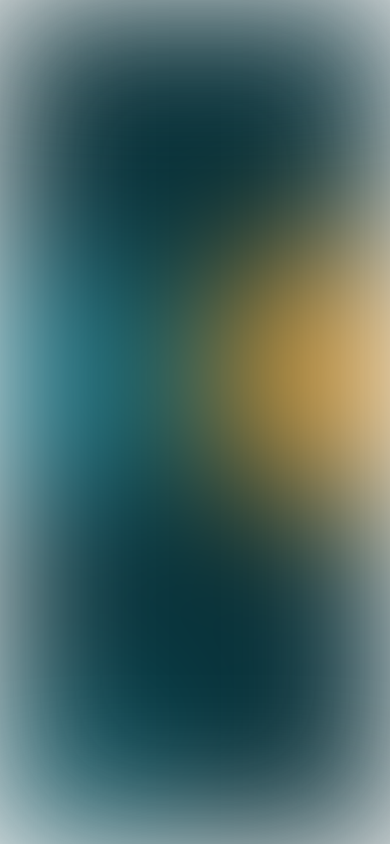
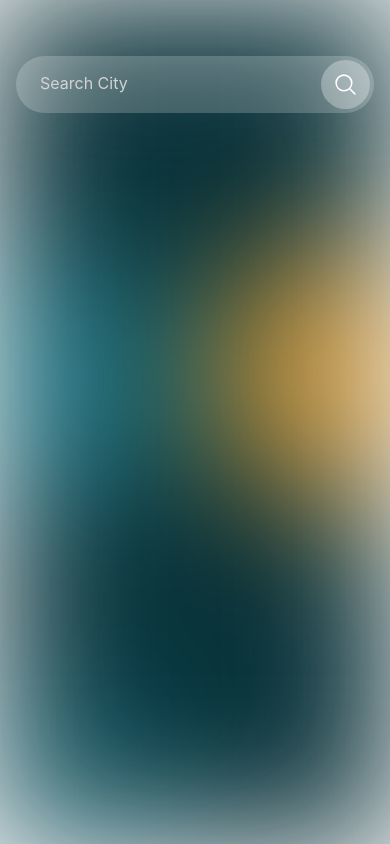
Before and after one commit to Ahmed-Azoz1/Weather-App, a React Native app: screen /Home in a window 390 px wide. Built offline with nearby package versions, Linux system fonts and the light colour scheme.

Commit message:
Add Search component

```diff
--- a/App.js
+++ b/App.js
@@ -1,4 +1,3 @@
-import { Text, View } from 'react-native';
 import AppNavigation from './navigation/appNavigation';
 
 
--- a/navigation/appNavigation.js
+++ b/navigation/appNavigation.js
@@ -1,4 +1,4 @@
-import { LogBox, Text } from 'react-native';
+import { LogBox } from 'react-native';
 import React from 'react';
 import {NavigationContainer} from '@react-navigation/native';
 import { createNativeStackNavigator } from '@react-navigation/native-stack';
--- a/screens/HomeScreen.jsx
+++ b/screens/HomeScreen.jsx
@@ -1,18 +1,26 @@
-import { View, Text, Image, SafeAreaView } from 'react-native'
+import { View, Text, Image, SafeAreaView, TextInput, TouchableOpacity } from 'react-native'
 import React from 'react'
-import { StatusBar } from 'expo-status-bar'
+import { StatusBar } from 'expo-status-bar';
+import { theme } from '../theme';
+import {MagnifyingGlassIcon} from 'react-native-heroicons/outline'
 
 const HomeScreen = () => {
     return (
         <View className="flex-1 relative">
             <StatusBar style="light" />
             <Image blurRadius={70} source={require('../assets/images/bg.png')} className="absolute h-full w-full"/>
-            <SafeAreaView className="flex flex-1">
+
+            <SafeAreaView className="flex flex-1 pt-14 px-4">
                 <View style={{height:'7%'}}>
-
+                    <View style={{backgroundColor:theme.bgWhite(0.2)}} className="flex-row justify-end items-center rounded-full">
+                        <TextInput className="text-white text-base flex-1 h-10 pb-1 pl-6" placeholder='Search City' placeholderTextColor={'lightgray'}></TextInput>
+                        <TouchableOpacity className="rounded-full p-3 m-1" style={{backgroundColor:theme.bgWhite(0.3)}}>
+                            <MagnifyingGlassIcon size={25} color="white" />
+                        </TouchableOpacity>
+                    </View>
                 </View>
             </SafeAreaView>
-            {/* <Text className="text-red-300">Ahmed</Text> */}
+
         </View>
     )
 }
--- /dev/null
+++ b/theme/index.js
@@ -0,0 +1,3 @@
+export const theme ={
+    bgWhite:opacity => `rgba(255,255,255,${opacity})`
+}
```
